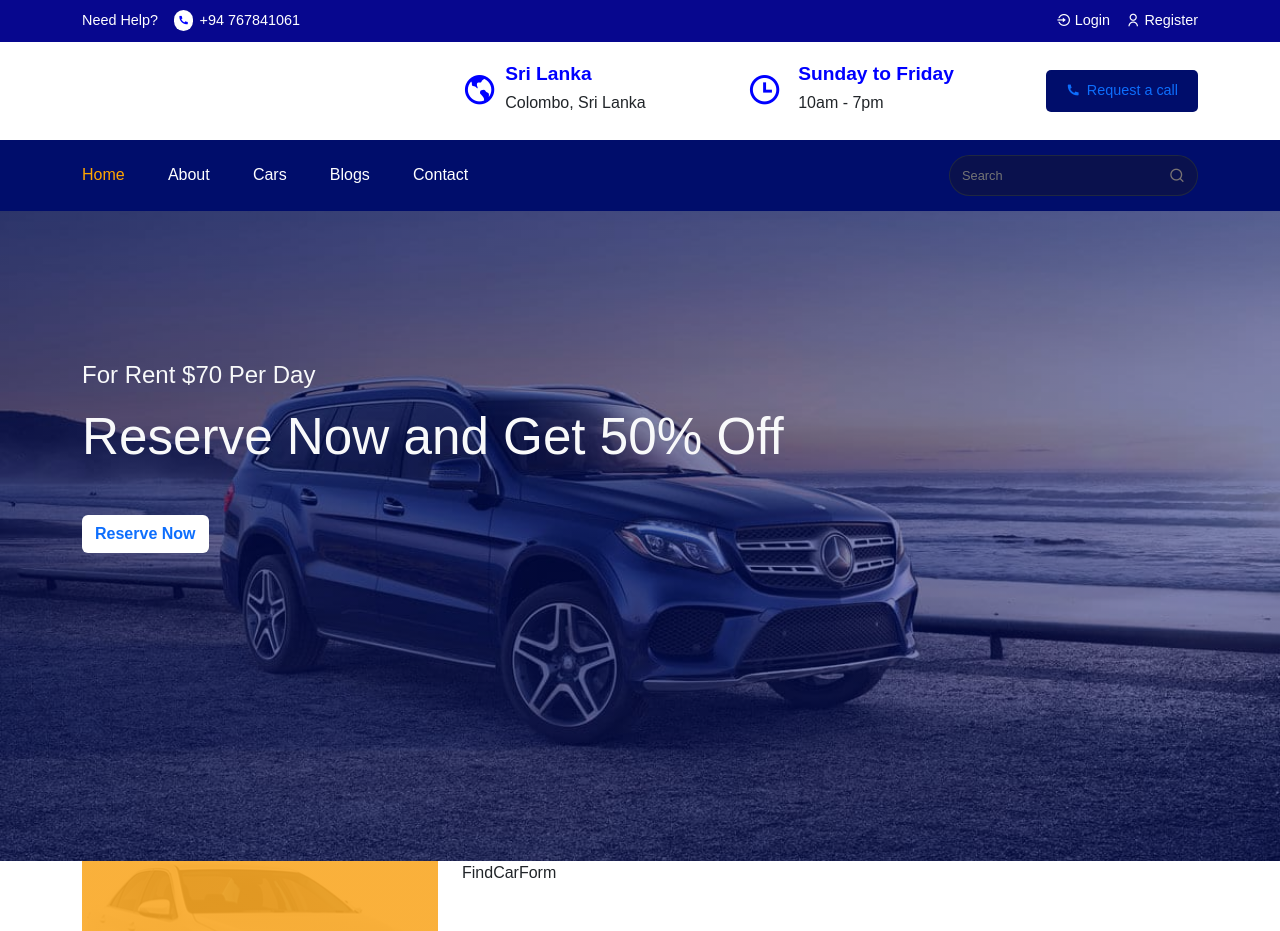
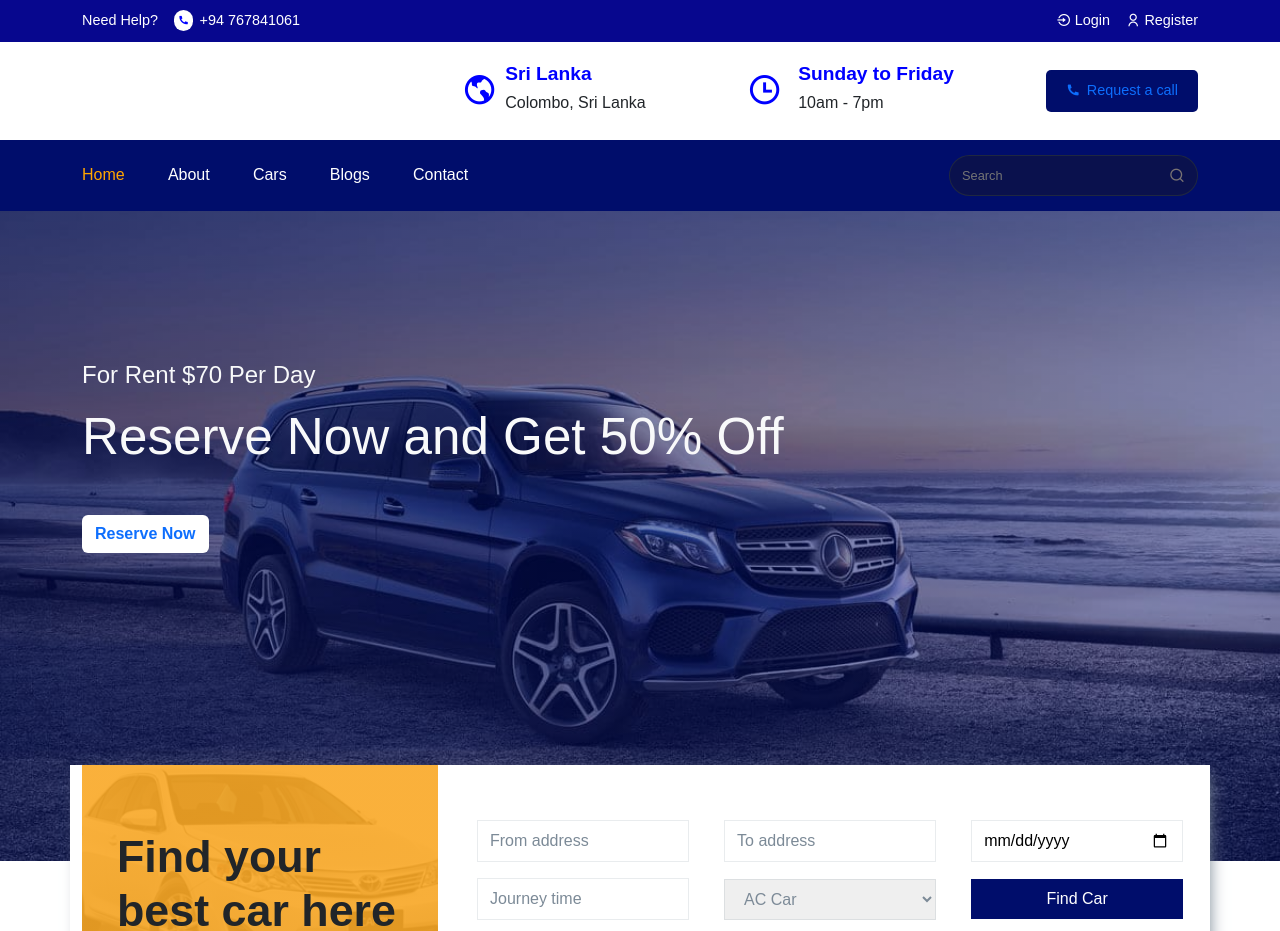
Before and after one commit to SachinMihiranga/React--CarRental, a React (Create React App) app: page /home in a window 1280 px wide. Shown: the top 931 px of the page. Built offline with nearby package versions, Linux system fonts and the light colour scheme.

Commit message:
add form to home page

```diff
--- a/src/component/UI/FindCarForm.jsx
+++ b/src/component/UI/FindCarForm.jsx
@@ -1,14 +1,43 @@
 import React from 'react'
 import '../../styles/find-car-form.css'
 import '../../styles/find-car-form.css'
-
+import { Form, FormGroup } from 'reactstrap'
 
 const FindCarForm = () => {
   return (
-    <div>
-      FindCarForm
-    </div>
+  <Form className='form'>
+      <div className='d-flex align-items-center justify-content-between
+       flex-wrap'>
+         <FormGroup className='form_group'>
+           <input type='text' placeholder='From address' required />
+         </FormGroup>
+
+         <FormGroup className='form_group'>
+           <input type='text' placeholder='To address' required />
+         </FormGroup>
+
+         <FormGroup className='form_group'>
+           <input type='date' placeholder='Journey date' required />
+         </FormGroup>
+
+         <FormGroup className='form_group'>
+           <input type='journey_time' placeholder='Journey time' required />
+         </FormGroup>
+        <FormGroup className='select_group'>
+         <select>
+              <option value="ac">AC Car</option>
+              <option value="non-ac">Non AC Car</option>
+         </select>
+         </FormGroup>
+
+         <FormGroup className='form_group'>
+          <button className=' find_car-btn'>Find Car</button>
+         </FormGroup>
+       </div>
+  </Form>
   )
+
+
 }
 
 export default FindCarForm
--- a/src/index.css
+++ b/src/index.css
@@ -70,11 +70,11 @@ section{
   border: none;
   outline: none;
   border-radius: 5px;
-
+ transition: 0.3s;
 }
 
 .btn:hover{
-  color: wheat;
+  color:#fff !important;
   background: blue;
 }
 
--- a/src/styles/find-car-form.css
+++ b/src/styles/find-car-form.css
@@ -6,3 +6,80 @@
     background-size: cover;
     padding: 65px 35px;
 }
+
+.find_cars-left h2{
+    font-weight: 600;
+    font-size:2.8rem ;
+
+}
+
+.form_group{
+   width: 30%;
+   margin-bottom: 0;
+}
+
+.form_group input{
+    border: 1px solid #7c8a972a;
+    padding: 8px 12px;
+    width: 100%;
+    outline: none;
+}
+
+.form_group input::placeholder{
+     color: #7c8a97;
+}
+
+
+.form{
+   background:#fff;
+   padding-top: 55px;
+   padding-bottom: 50px;
+   padding-left: 15px;
+   padding-right: 15px;
+}
+
+.select_group{
+     width: 30%;
+}
+
+.select_group select{
+    width: 100%;
+    padding: 10px 15px;
+    border: 1px solid #7c8a972a;
+    outline: none;
+    color: #7c8a97;
+}
+
+.hero_slider-section{
+    position: relative;
+    z-index: 10;
+  margin-bottom: 200px;
+}
+
+.hero_form{
+    position: absolute;
+    bottom: -150px;
+    z-index: 11;
+    width: 100%;
+
+}
+
+.form_row{
+    background: #fff;
+    box-shadow: 5px 5px 15px -5px #7c8a97 ;
+}
+
+.journey_time::before{
+    content:'Journey time' ;
+    margin-right: .8rem;
+    color: #7c8a97;
+}
+
+.find_car-btn{
+    background: #000d6b;
+    color: #fff;
+    padding: 8px 15px;
+    width: 100%;
+    border: none;
+    outline: none;
+}
```
